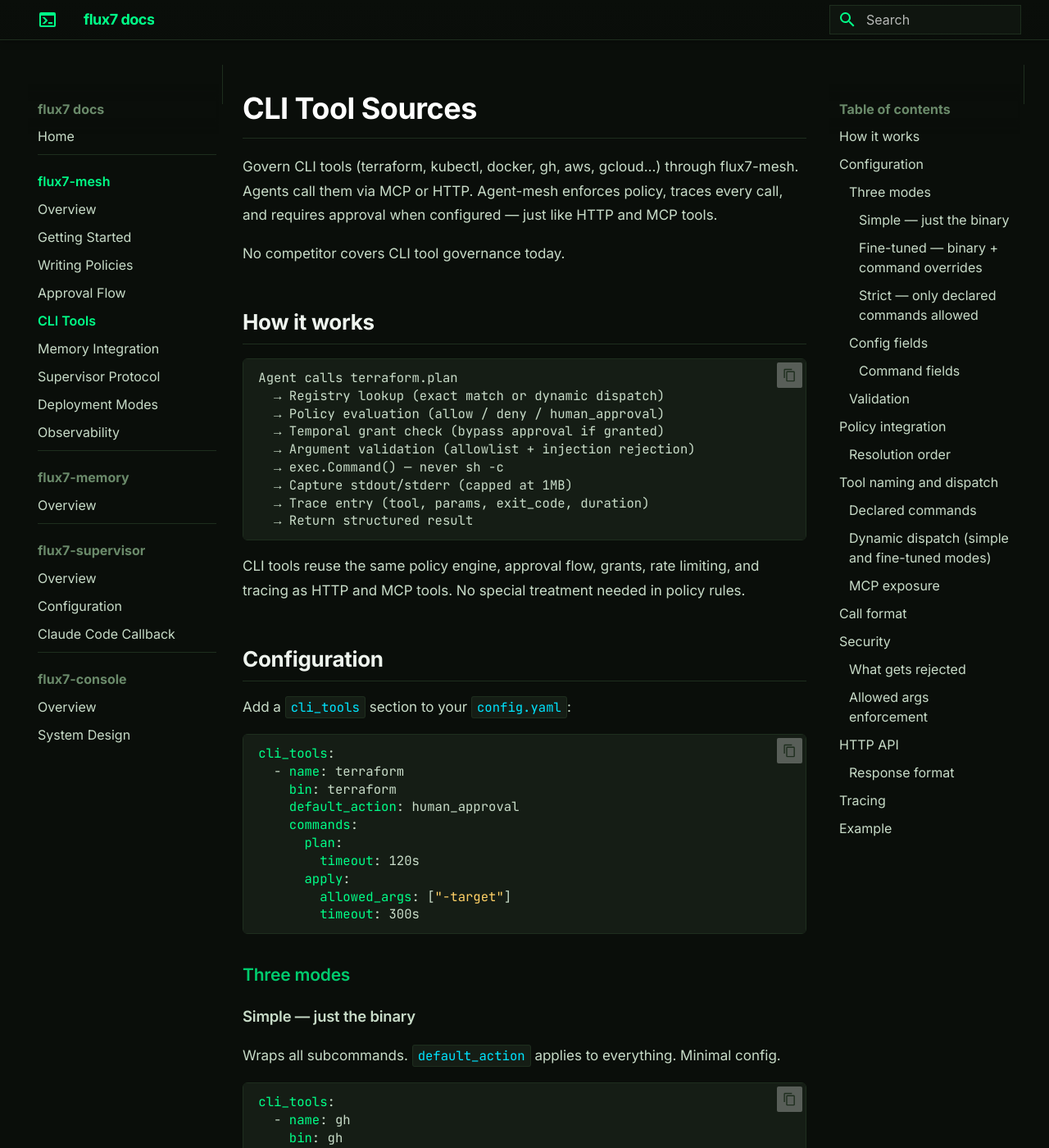
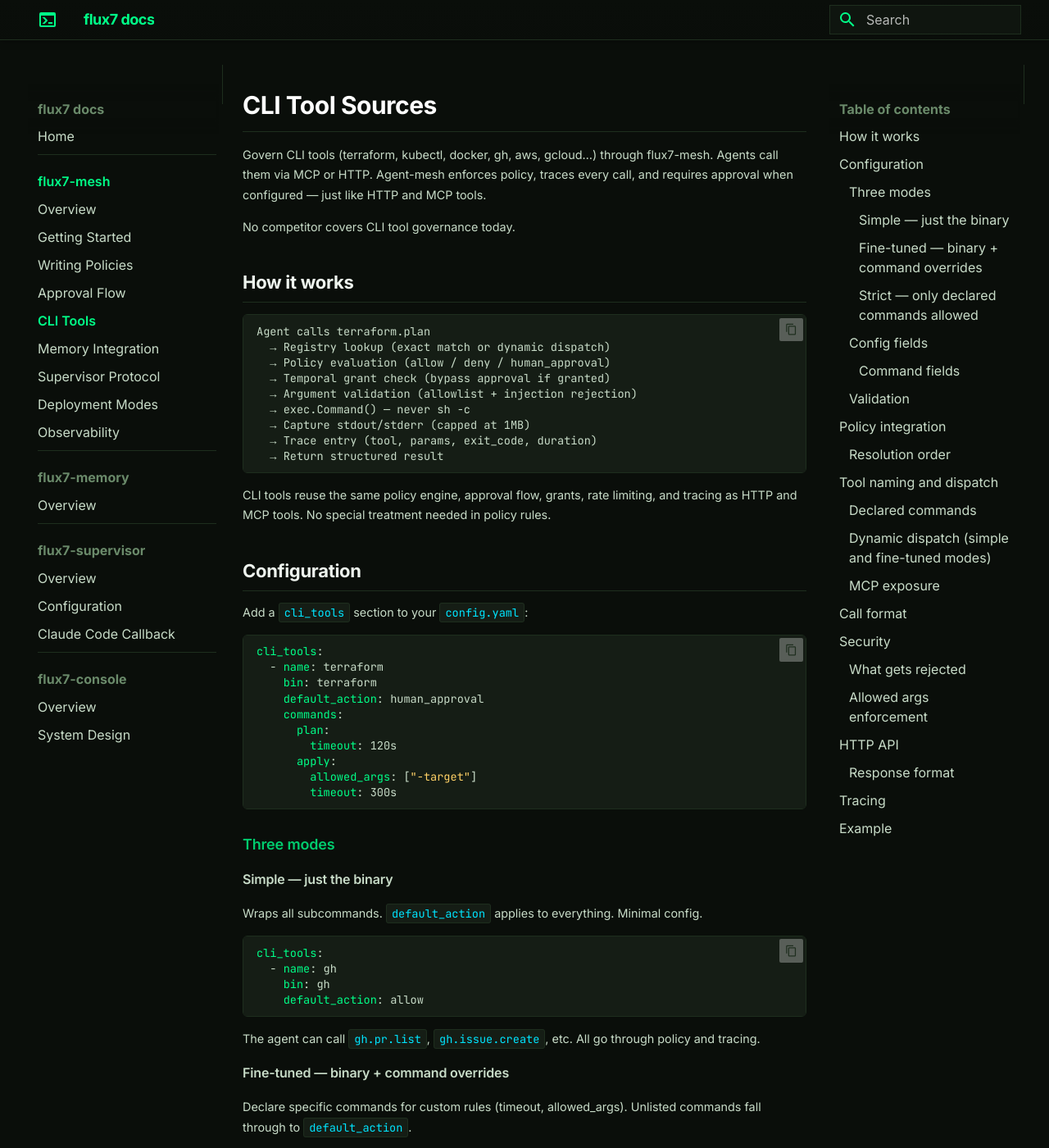
Before and after one commit to KTCrisis/flux7-docs, an MkDocs documentation site: the page built from docs/mesh7/cli-tools.md, in a window 1280 px wide and 1400 px high. Shown: the whole window at 82% size. Built offline with MkDocs 1.6.1 and Material for MkDocs 9.7.7, drawn with Linux system fonts in a browser that asks for light colours.

Commit message:
fix: reduce font sizes across docs theme
Body 0.85→0.72rem, headings and code scaled down proportionally.

Co-Authored-By: Claude Opus 4.6 <noreply@anthropic.com>

```diff
--- a/docs/stylesheets/flux7.css
+++ b/docs/stylesheets/flux7.css
@@ -240,41 +240,41 @@
 /* Typography — Inter for prose, JetBrains Mono for code */
 body, .md-typeset {
   font-family: 'Inter', -apple-system, BlinkMacSystemFont, sans-serif;
-  font-size: 0.85rem;
+  font-size: 0.72rem;
   font-weight: 400;
-  line-height: 1.75;
+  line-height: 1.7;
   letter-spacing: 0;
 }
 
 .md-typeset h1 {
   font-weight: 700;
-  font-size: 1.8rem;
+  font-size: 1.5rem;
   letter-spacing: -0.5px;
-  margin-bottom: 1rem;
+  margin-bottom: 0.8rem;
 }
 
 .md-typeset h2 {
   font-weight: 700;
-  font-size: 1.3rem;
+  font-size: 1.1rem;
   letter-spacing: -0.3px;
-  margin-top: 2.5rem;
+  margin-top: 2rem;
 }
 
 .md-typeset h3 {
   font-weight: 600;
-  font-size: 1.05rem;
+  font-size: 0.9rem;
 }
 
 .md-typeset h4 {
   font-weight: 600;
-  font-size: 0.92rem;
+  font-size: 0.8rem;
 }
 
 .md-typeset code,
 .md-typeset pre {
   font-family: 'JetBrains Mono', monospace;
   font-weight: 400;
-  font-size: 0.78rem;
+  font-size: 0.68rem;
 }
 
 .md-typeset code {
```
